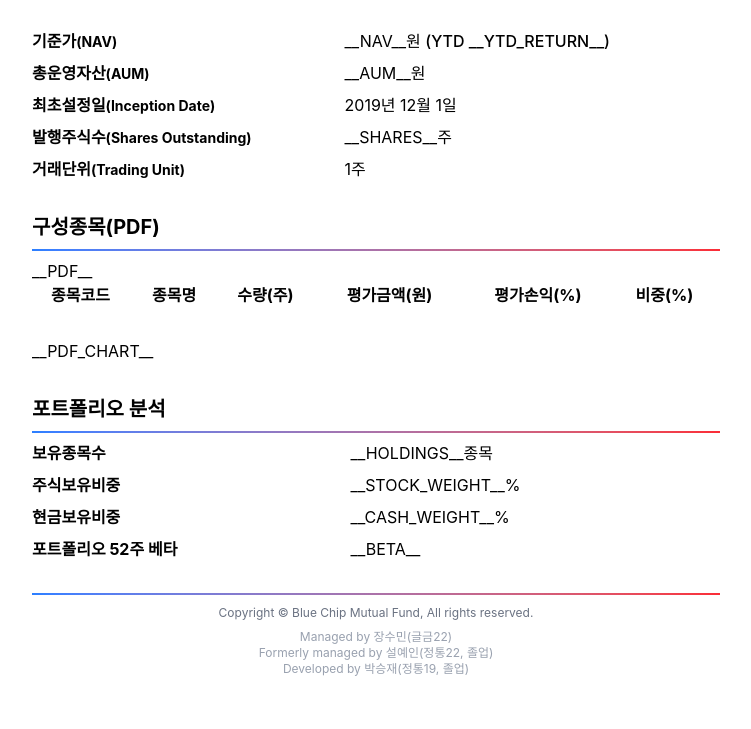
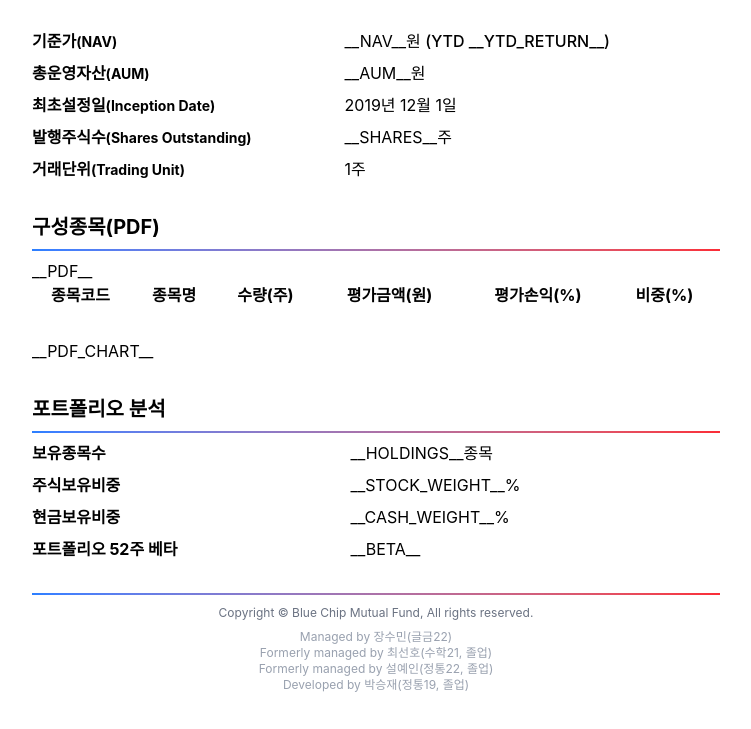
Before and after one commit to inhabluechip/bcmf-nav, a website built with Vite: page index.html in a window 1280 px wide. Shown: the part 247-976 px from the top of the page, without its empty margins (264-1015 px from the left). Built offline with nearby package versions, Linux system fonts and the light colour scheme; a web font is replaced by a local one.

Commit message:
Update fund manager history

```diff
--- a/index.html
+++ b/index.html
@@ -105,6 +105,7 @@
           <span class="text-xs text-gray-500">Copyright © <a href="https://inhabluechip.com/">Blue Chip Mutual Fund</a>, All rights reserved.</span><br>
           <span class="text-xs text-gray-400 inline-block mt-1.5 leading-4">
             Managed by <a href="https://github.com/jasmine51204">장수민(글금22)</a><br>
+            Formerly managed by <a href="https://github.com/ssunho1">최선호(수학21, 졸업)</a><br>
             Formerly managed by <a href="https://github.com/Socializedistp">설예인(정통22, 졸업)</a><br>
             Developed by <a href="https://github.com/Astro36">박승재(정통19, 졸업)</a>
           </span>
```
